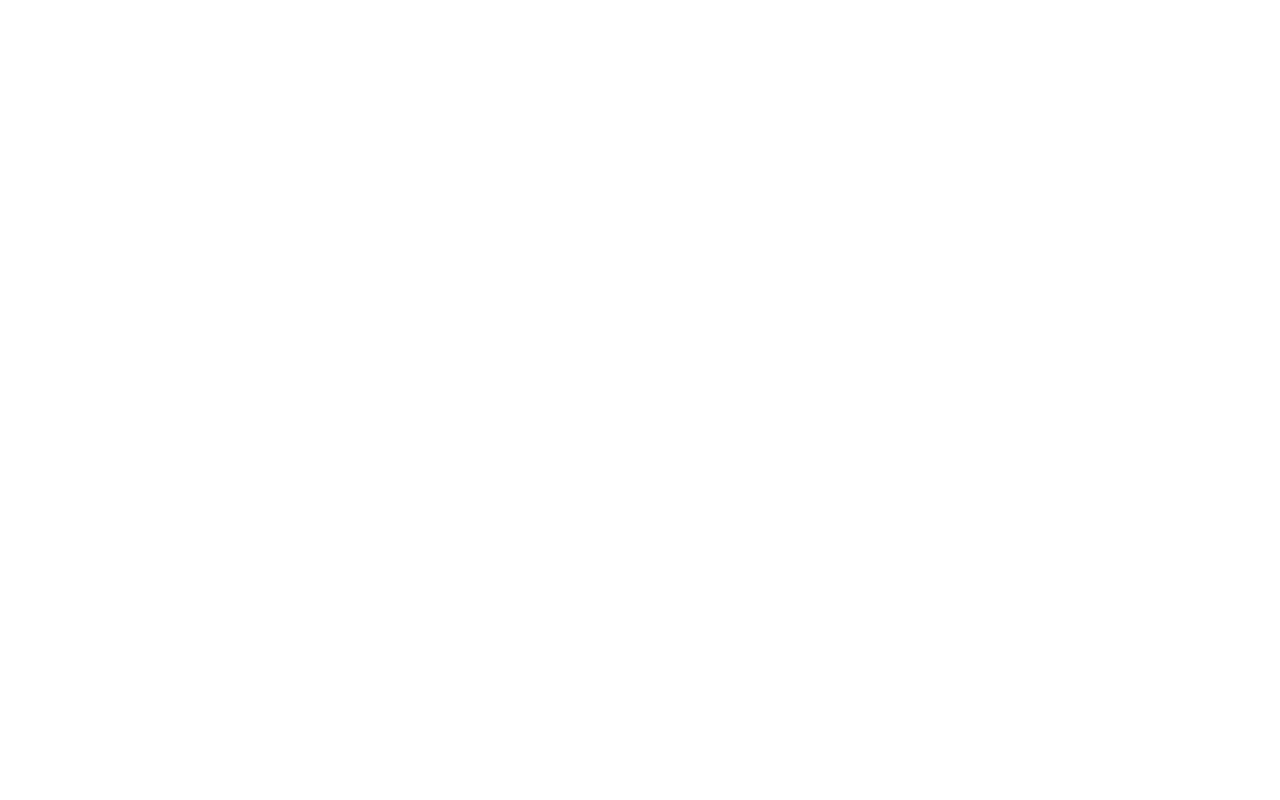
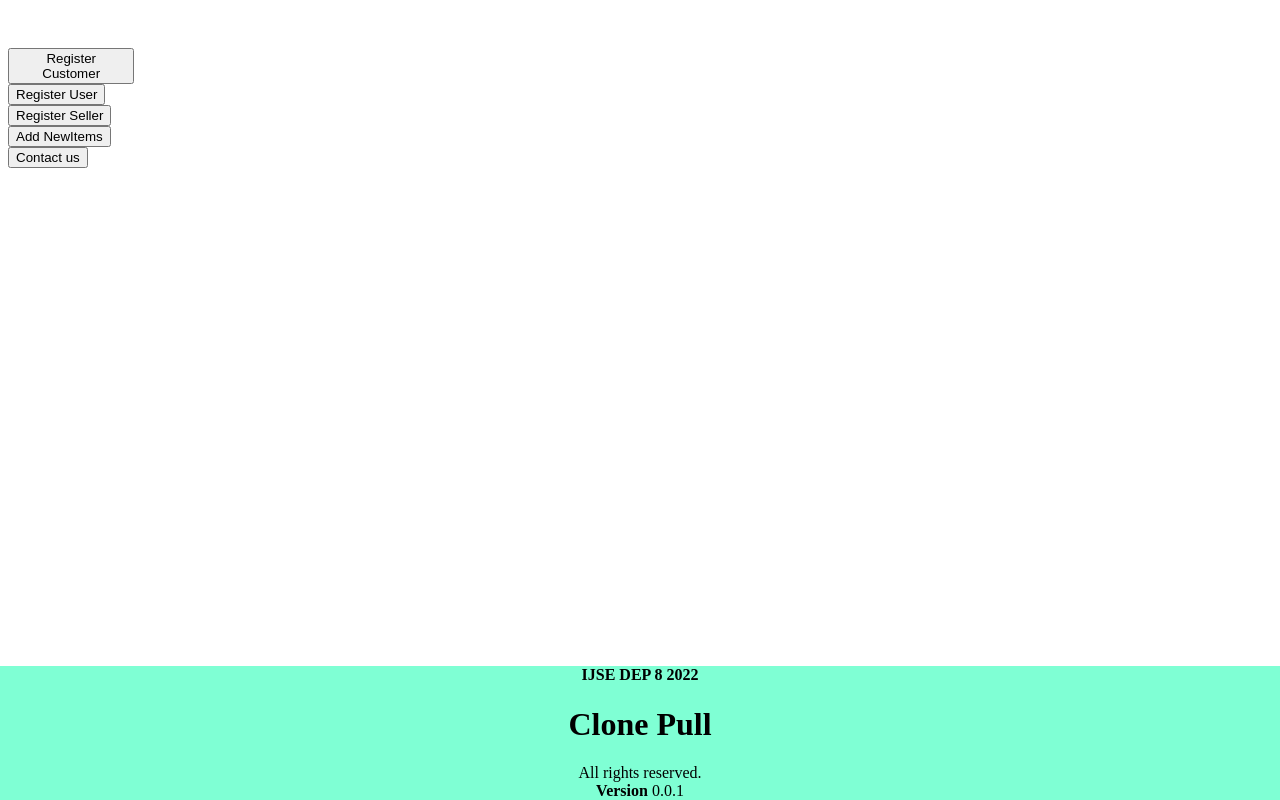
Before and after one commit to sasithadevinda/clone-pull-project, a website: page src/index.html in a window 1280 px wide. Drawn offline with Linux system fonts and the light colour scheme.

Commit message:
Create Footer and Body

```diff
--- /dev/null
+++ b/src/css/foot.css
@@ -0,0 +1,24 @@
+#foot1{
+    position: fixed;
+    left: 0;
+    bottom: 0;
+    width: 100%;
+    background-color: aquamarine;
+    color: black;
+    text-align: center;
+}
+
+.navigation-button{
+    margin-top: 40px;
+    border-radius: 50%;
+    width: 10%;
+
+
+
+}
+
+#asd{
+    display: flex;
+    flex-direction: column;
+
+}
--- a/src/index.html
+++ b/src/index.html
@@ -3,8 +3,28 @@
 <head>
     <meta charset="UTF-8">
     <title>Title</title>
+    <link rel="stylesheet" href="css/foot.css">
+
 </head>
 <body>
+<div id="asd">
+    <left  class="navigation-button">
+        <button type="button">Register Customer</button>
+        <button type="button">Register User</button>
+        <button type="button">Register Seller</button>
+        <button type="button">Add NewItems</button>
+        <button type="button">Contact us</button>
+    </left>
+</div>
 
+
+
+<footer id="foot1" >
+    <strong>IJSE DEP 8 2022 <h1>Clone Pull</h1></strong>
+    All rights reserved.
+    <div >
+        <b>Version</b> 0.0.1
+    </div>
+</footer>
 </body>
 </html>
```
